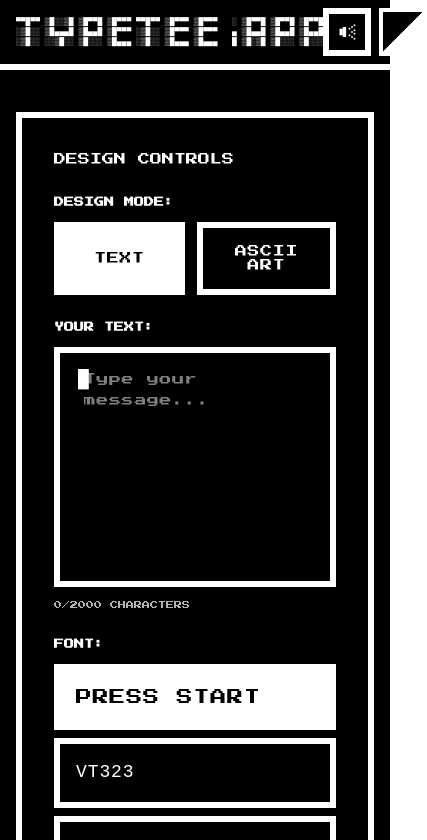
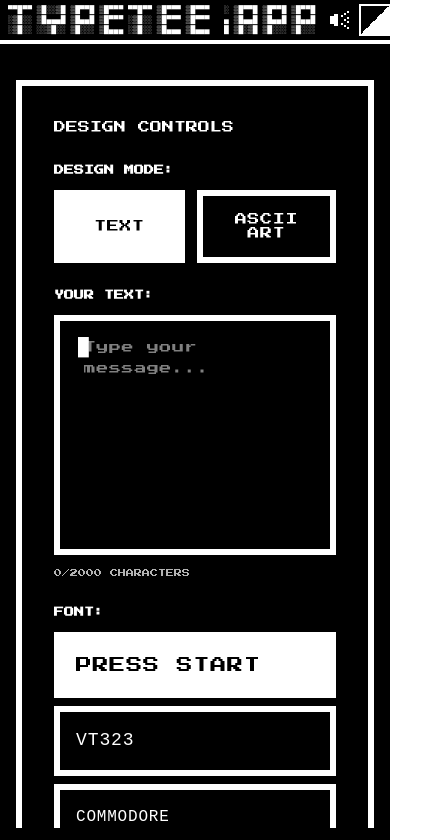
Before and after one commit to MMINTMMINT/typetee.app, a Next.js app: page / in a window 390 px wide. Shown: the top 840 px of the page, 427 px wide, since content can reach past the window. Built offline with nearby package versions, Linux system fonts and the light colour scheme; a web font is replaced by a local one.

Commit message:
Your commit message

```diff
--- a/components/DesignStudio.tsx
+++ b/components/DesignStudio.tsx
@@ -17,10 +17,10 @@
   return (
     <div className={`${bgColor} ${textColor} transition-colors duration-300`}>
       {/* Header - Fixed */}
-      <header className="border-b-[6px] border-current p-2 sm:p-4 fixed top-0 left-0 right-0 z-50">
-        <div className="flex items-center justify-between px-2 sm:px-4">
+      <header className="border-b-[4px] sm:border-b-[6px] border-current p-1 sm:p-4 fixed top-0 left-0 right-0 z-50">
+        <div className="flex items-center justify-between px-1 sm:px-4 gap-2">
           <PixelLogo />
-          <div className="flex items-center gap-2">
+          <div className="flex items-center gap-1 sm:gap-2 flex-shrink-0">
             <SoundToggle />
             <ThemeToggle />
           </div>
@@ -28,7 +28,7 @@
       </header>
 
       {/* Main Content - Below fixed header */}
-      <div className="pt-24">
+      <div className="pt-16 sm:pt-24">
         <div className="flex flex-col lg:flex-row gap-8 p-4 md:p-8">
           {/* Left: Design Controls - Scrollable with Checkout Button */}
           <div className="flex-1 overflow-y-auto flex flex-col max-h-[calc(100vh-6rem)]">
--- a/components/SoundToggle.tsx
+++ b/components/SoundToggle.tsx
@@ -21,10 +21,11 @@
   return (
     <button
       onClick={handleToggle}
-      className={`${buttonClass} retro-button p-2 w-12 h-12 flex items-center justify-center`}
+      className="p-0 w-8 h-8 sm:w-10 sm:h-10 flex items-center justify-center flex-shrink-0"
       aria-label={soundEnabled ? 'Sound On' : 'Sound Off'}
+      style={{ background: 'transparent', border: 'none' }}
     >
-      <div className="relative w-6 h-6">
+      <div className="relative w-6 h-6 sm:w-7 sm:h-7" style={{ color: theme === 'black' ? '#FFFFFF' : '#000000' }}>
         {soundEnabled ? <SoundOnIcon /> : <SoundOffIcon />}
       </div>
     </button>
--- a/components/ThemeToggle.tsx
+++ b/components/ThemeToggle.tsx
@@ -48,7 +48,7 @@
       {/* Mobile Version - Minimal diagonal toggle */}
       <button
         onClick={() => handleThemeChange(theme === 'black' ? 'white' : 'black')}
-        className="sm:hidden w-12 h-12 border-[4px] transition-all flex items-center justify-center relative overflow-hidden"
+        className="sm:hidden w-8 h-8 border-[2px] sm:border-[4px] transition-all flex items-center justify-center relative overflow-hidden"
         style={{
           borderColor: theme === 'black' ? '#FFFFFF' : '#000000',
           background: `linear-gradient(135deg, #000000 50%, #FFFFFF 50%)`,
```
